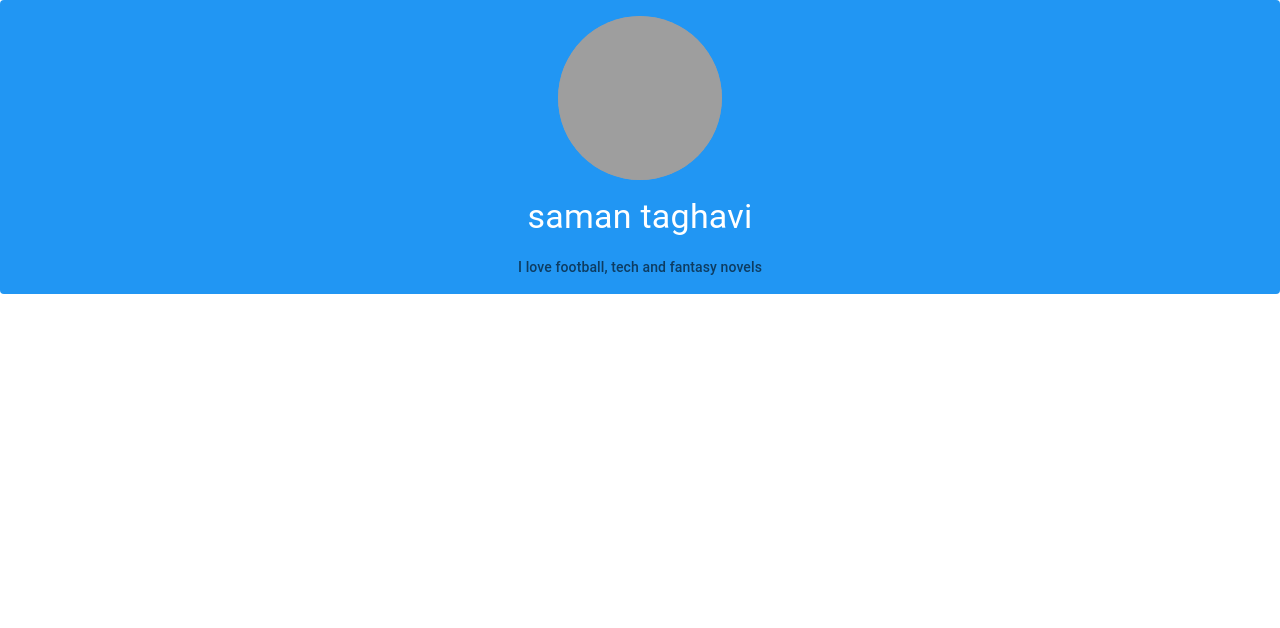
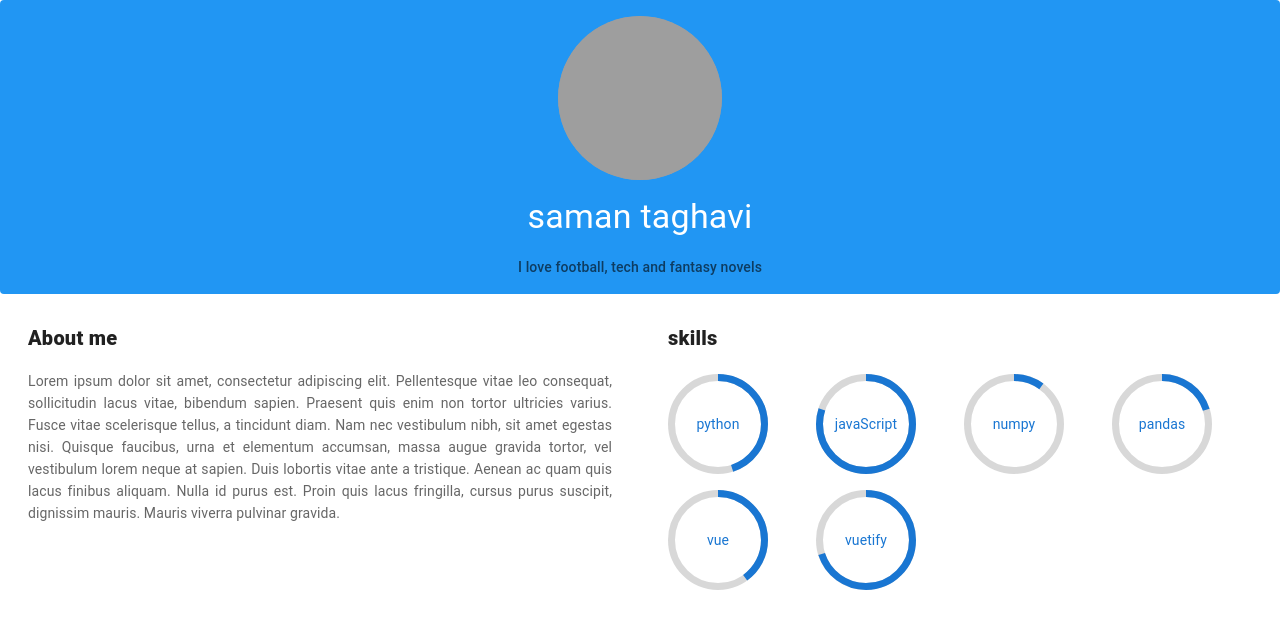
Before and after one commit to saman-taghavi/simple-resume-vue2, a Vue app: page / in a window 1280 px wide. Shown: the top 628 px of the page. Built offline with nearby package versions, Linux system fonts and the light colour scheme; grey boxes are pictures that could not be loaded; the HTML template or start-up script is replaced by a standard one.

Commit message:
Add skills ad about me part

```diff
--- a/src/App.vue
+++ b/src/App.vue
@@ -17,7 +17,47 @@
         </v-card-text>
       </v-card>
 
-      <v-container fluid> </v-container>
+      <v-container fluid>
+        <v-row>
+          <v-col md="6" cols="12">
+            <v-card flat color="transparent">
+              <v-card-title class="font-weight-black" primary-title>
+                {{ about.me }}
+              </v-card-title>
+              <v-card-text class="text-justify">
+                {{ about.text }}
+              </v-card-text>
+            </v-card>
+          </v-col>
+          <v-col md="6" cols="12">
+            <v-card flat color="transparent">
+              <v-card-title class="font-weight-black" primary-title>
+                skills
+              </v-card-title>
+              <v-card-text class="text-justify">
+                <v-row dense>
+                  <v-col
+                    cols="3"
+                    class="py-2"
+                    v-for="skill in skills"
+                    :key="skill.name"
+                  >
+                    <v-progress-circular
+                      :rotate="-90"
+                      :size="100"
+                      :width="7"
+                      :value="skill.proficency"
+                      color="primary"
+                    >
+                      <div class="ma-5 text-center">{{ skill.name }}</div>
+                    </v-progress-circular>
+                  </v-col>
+                </v-row>
+              </v-card-text>
+            </v-card>
+          </v-col>
+        </v-row>
+      </v-container>
     </v-main>
   </v-app>
 </template>
@@ -28,6 +68,18 @@ export default {
     return {
       name: "saman taghavi",
       shortInfo: "I love football, tech and fantasy novels",
+      about: {
+        me: "About me",
+        text: "Lorem ipsum dolor sit amet, consectetur adipiscing elit. Pellentesque vitae leo consequat, sollicitudin lacus vitae, bibendum sapien. Praesent quis enim non tortor ultricies varius. Fusce vitae scelerisque tellus, a tincidunt diam. Nam nec vestibulum nibh, sit amet egestas nisi. Quisque faucibus, urna et elementum accumsan, massa augue gravida tortor, vel vestibulum lorem neque at sapien. Duis lobortis vitae ante a tristique. Aenean ac quam quis lacus finibus aliquam. Nulla id purus est. Proin quis lacus fringilla, cursus purus suscipit, dignissim mauris. Mauris viverra pulvinar gravida.",
+      },
+      skills: [
+        { name: "python", proficency: 45 },
+        { name: "javaScript", proficency: 80 },
+        { name: "numpy", proficency: 10 },
+        { name: "pandas", proficency: 20 },
+        { name: "vue", proficency: 40 },
+        { name: "vuetify", proficency: 70 },
+      ],
     };
   },
 };
```
